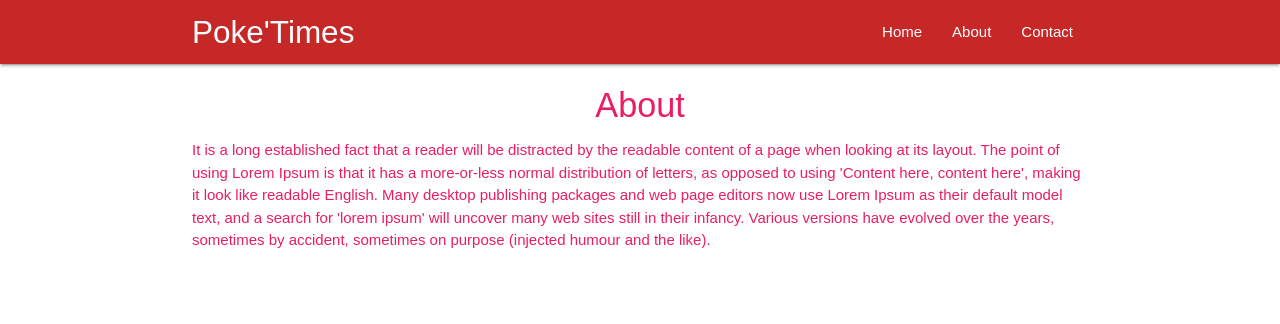
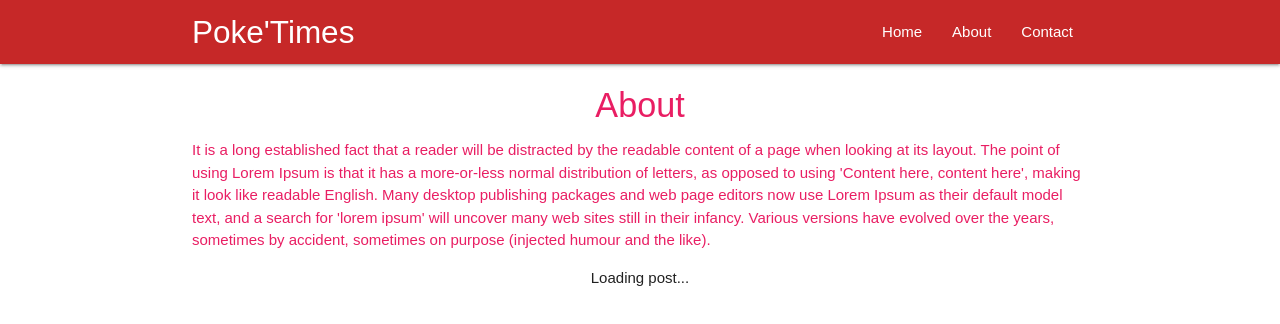
Before and after one commit to ProDante20805/React-Basics, a React (Create React App) app in the folder poketimes/: page /about in a window 1280 px wide. Shown: the top 324 px of the page. Built offline with nearby package versions, Linux system fonts and the light colour scheme; no server answers.

Commit message:
RestAPI Call

```diff
--- a/poketimes/src/App.js
+++ b/poketimes/src/App.js
@@ -4,6 +4,7 @@ import { BrowserRouter, Route } from 'react-router-dom';
 import Home from './components/Home';
 import Contact from './components/Contact';
 import About from './components/About';
+import Post from './components/Post';
 
 
 class App extends Component {
@@ -15,6 +16,7 @@ class App extends Component {
           <Route exact path='/' component={Home}/>
           <Route path='/about' component={About}/>
           <Route path='/contact' component={Contact}/>
+          <Route path='/:post_id' component={Post} />
         </div>
       </BrowserRouter>
     );
--- a/poketimes/src/components/Home.js
+++ b/poketimes/src/components/Home.js
@@ -1,5 +1,6 @@
 import React, { Component } from 'react';
 import axios from 'axios';
+import { Link } from 'react-router-dom';
 
 class Home extends Component {
     state = {
@@ -21,8 +22,10 @@ class Home extends Component {
                 return (
                     <div className="post card" key={post.id}>
                         <div className="card-content">
+                          <Link to={'/' + post.id} >
                             <span className="card-title">{post.title}</span>
-                            <p>{post.body}</p>
+                           </Link>
+                           <p>{post.body}</p>
                         </div>
                     </div>
                 )
--- /dev/null
+++ b/poketimes/src/components/Post.js
@@ -0,0 +1,34 @@
+import React, { Component } from 'react';
+import axios from 'axios';
+
+class Post extends Component {
+    state = {
+        post: null
+    }
+    componentDidMount() {
+        let id = this.props.match.params.post_id;
+        axios.get('https:jsonplaceholder.typicode.com/posts/' + id)
+           .then(res => {
+              this.setState({
+                  post: res.data
+              })
+           })
+    }
+    render() {
+
+        const post = this.state.post ? (
+            <div className="post">
+                <h4 className="center">{this.state.post.title}</h4>
+                <p>{this.state.post.body}</p>
+            </div>
+        ) : (
+            <div className="center">Loading post...</div>
+        )
+        return (
+            <div className="container">
+                { post }
+            </div>
+        )
+    }
+}
+export default Post;
```
